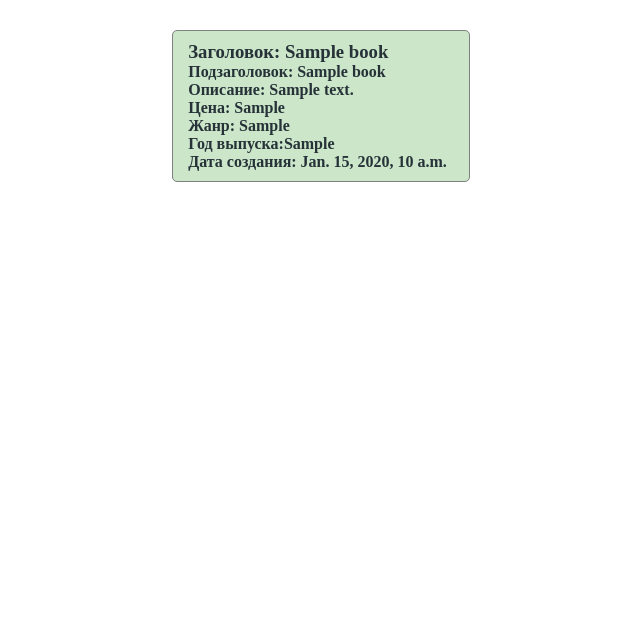
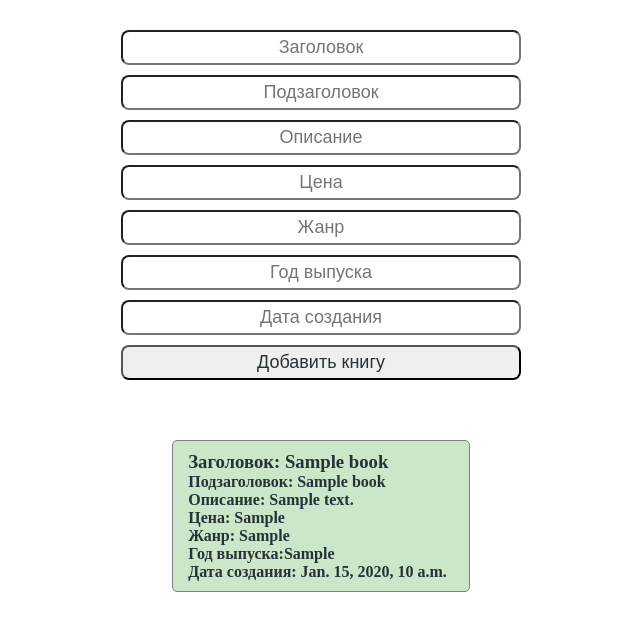
Before and after one commit to Bayastan/todo, a Django app: page /books/ in a window 1280 px wide. Shown: the top 631 px of the page, without its empty margins (319-959 px from the left). Run offline with Django 3.2, Linux system fonts and the light colour scheme; tables that the repository leaves empty hold one stand-in row (values such as "Sample post").

Commit message:
added form books page and books html

```diff
--- /dev/null
+++ b/main/static/styles/books.css
@@ -0,0 +1,19 @@
+.save_form {
+    width: 100%;
+    padding: 20px;
+    display: flex;
+    flex-direction: column;
+    align-items: center;
+}
+
+.style_input {
+    text-align: center;
+    padding: 5px 5px;
+    font-size: 18px;
+    min-width: 400px;
+    border-radius: 8px;
+}
+
+.div_input {
+    margin: 10px auto;
+}
--- a/main/templates/books.html
+++ b/main/templates/books.html
@@ -5,10 +5,51 @@
     <meta charset="UTF-8">
     <meta name="viewport" content="width=device-width, initial-scale=1.0">
     <title>Document</title>
+    <link rel="stylesheet" href="{% static 'styles/books.css' %}">
     <link rel="stylesheet" href="{% static 'styles/index.css' %}">
     <link rel="stylesheet" href="{% static 'styles/checkbox.css' %}">
 </head>
 <body>
+
+    <div class="save_form">
+
+        <form action="" method="POST">
+            {% csrf_token %}
+            <div class="div_input">
+                <input type="text" class="style_input" placeholder="Заголовок" name="">
+            </div>
+
+            <div class="div_input">
+                <input type="text" class="style_input" placeholder="Подзаголовок" name="">
+            </div>
+
+            <div class="div_input">
+                <input type="text" class="style_input" placeholder="Описание" name="">
+            </div>
+
+            <div class="div_input">
+                <input type="text" class="style_input" placeholder="Цена" name="">
+            </div>
+
+            <div class="div_input">
+                <input type="text" class="style_input" placeholder="Жанр" name="">
+            </div>
+
+            <div class="div_input">
+                <input type="text" class="style_input" placeholder="Год выпуска" name="">
+            </div>
+
+            <div class="div_input">
+                <input type="text" class="style_input" placeholder="Дата создания" name="">
+            </div>
+
+            <div class="div_input">
+                <button class="style_input">Добавить книгу</button>
+            </div>
+
+            </form>
+
+    </div>
 
     <div class="todo_container">
             {% for books in books_list %}
```
